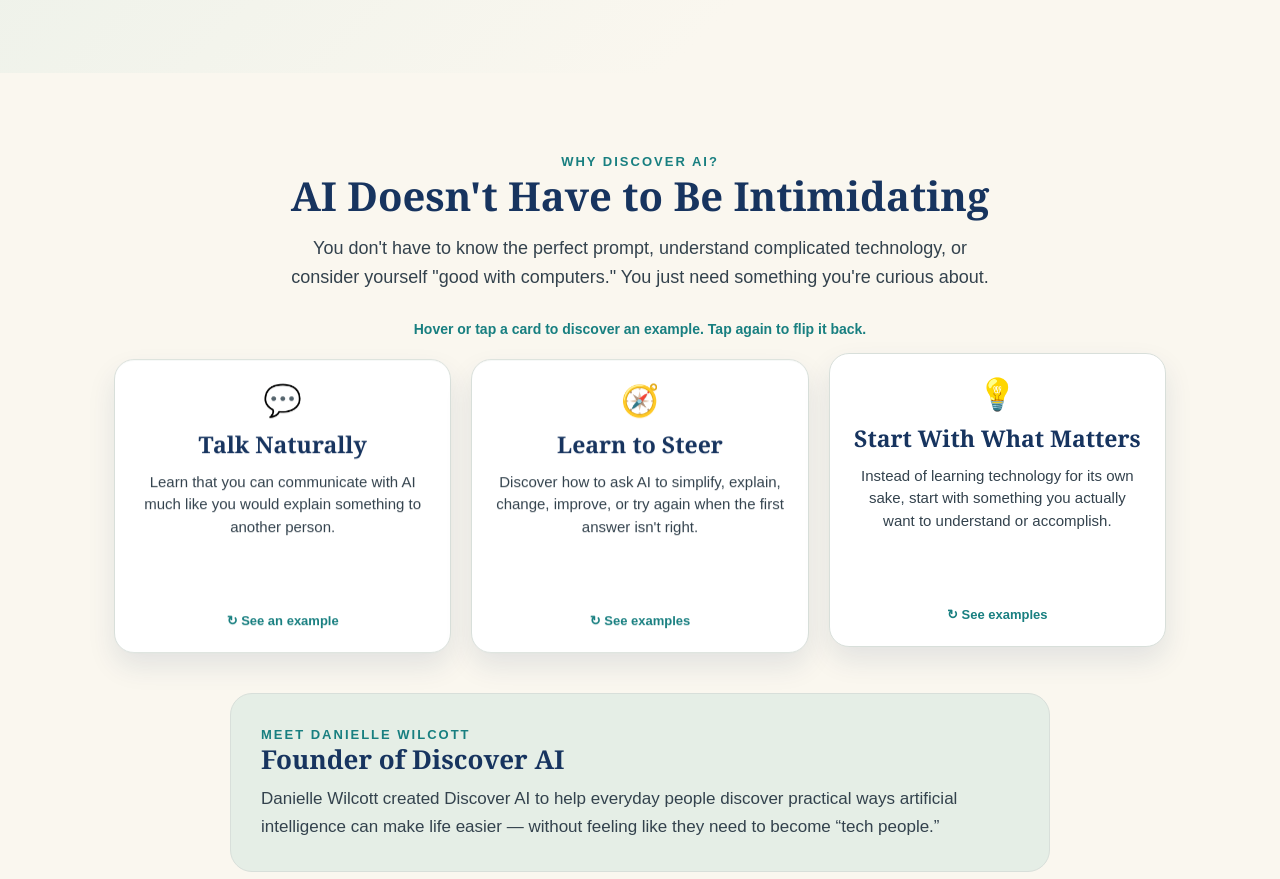
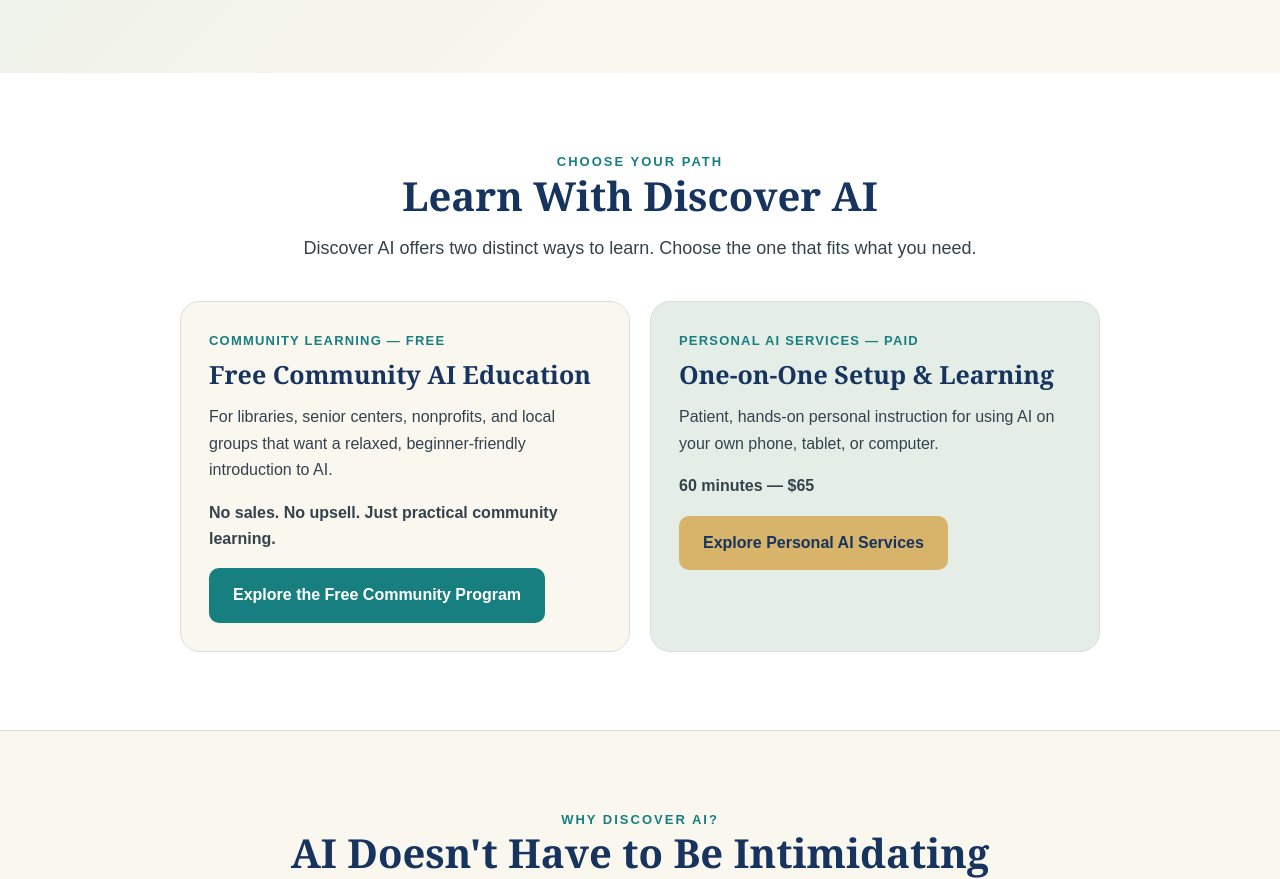
Before and after one commit to DiscoverAIDani/discover-ai, a plain HTML site: page index.html in a window 1280 px wide. Shown: the part 766-1645 px from the top of the page. Drawn offline with Linux system fonts and the light colour scheme.

Commit message:
Add personal AI services page

```diff
--- a/index.html
+++ b/index.html
@@ -249,6 +249,45 @@ h1 span{
   gap:20px
 }
 
+.paths{
+  background:#fff;
+  border-bottom:1px solid var(--line)
+}
+
+.path-cards{
+  display:grid;
+  grid-template-columns:1fr 1fr;
+  gap:20px;
+  max-width:920px;
+  margin:0 auto;
+  text-align:left
+}
+
+.path-card{
+  border:1px solid var(--line);
+  border-radius:20px;
+  padding:28px;
+  background:var(--cream)
+}
+
+.path-card.personal-path{
+  background:var(--sage)
+}
+
+.path-card h3{
+  font-size:25px;
+  margin:8px 0 12px
+}
+
+.path-label{
+  margin:0;
+  color:var(--teal);
+  font-size:13px;
+  font-weight:700;
+  letter-spacing:1.2px;
+  text-transform:uppercase
+}
+
 .card{
   background:#fff;
   border:1px solid var(--line);
@@ -650,7 +689,8 @@ footer a{
 
   .hero-grid,
   .community,
-  .contact{
+  .contact,
+  .path-cards{
     grid-template-columns:1fr
   }
 
@@ -723,6 +763,7 @@ footer a{
       <a href="#about">About</a>
       <a href="#what">What AI Can Do</a>
       <a href="#community">Community Program</a>
+      <a href="personal-ai-services.html">Personal AI Services</a>
       <a href="#game">AI Game</a>
       <a href="#practice">Practice Bill</a>
       <a href="#faq">FAQ</a>
@@ -780,6 +821,30 @@ footer a{
   </div>
 
 </header>
+
+<section class="section paths" aria-labelledby="paths-heading">
+  <div class="wrap center">
+    <div class="kicker">Choose Your Path</div>
+    <h2 id="paths-heading">Learn With Discover AI</h2>
+    <p class="intro">Discover AI offers two distinct ways to learn. Choose the one that fits what you need.</p>
+    <div class="path-cards">
+      <article class="path-card community-path">
+        <p class="path-label">Community Learning — FREE</p>
+        <h3>Free Community AI Education</h3>
+        <p>For libraries, senior centers, nonprofits, and local groups that want a relaxed, beginner-friendly introduction to AI.</p>
+        <p><strong>No sales. No upsell. Just practical community learning.</strong></p>
+        <a class="btn" href="#community">Explore the Free Community Program</a>
+      </article>
+      <article class="path-card personal-path">
+        <p class="path-label">Personal AI Services — PAID</p>
+        <h3>One-on-One Setup &amp; Learning</h3>
+        <p>Patient, hands-on personal instruction for using AI on your own phone, tablet, or computer.</p>
+        <p><strong>60 minutes — $65</strong></p>
+        <a class="btn alt" href="personal-ai-services.html">Explore Personal AI Services</a>
+      </article>
+    </div>
+  </div>
+</section>
 
 
 <section class="section" id="about">
```
Also changed, not shown: personal-ai-services.html (added, +12 -0 lines).
